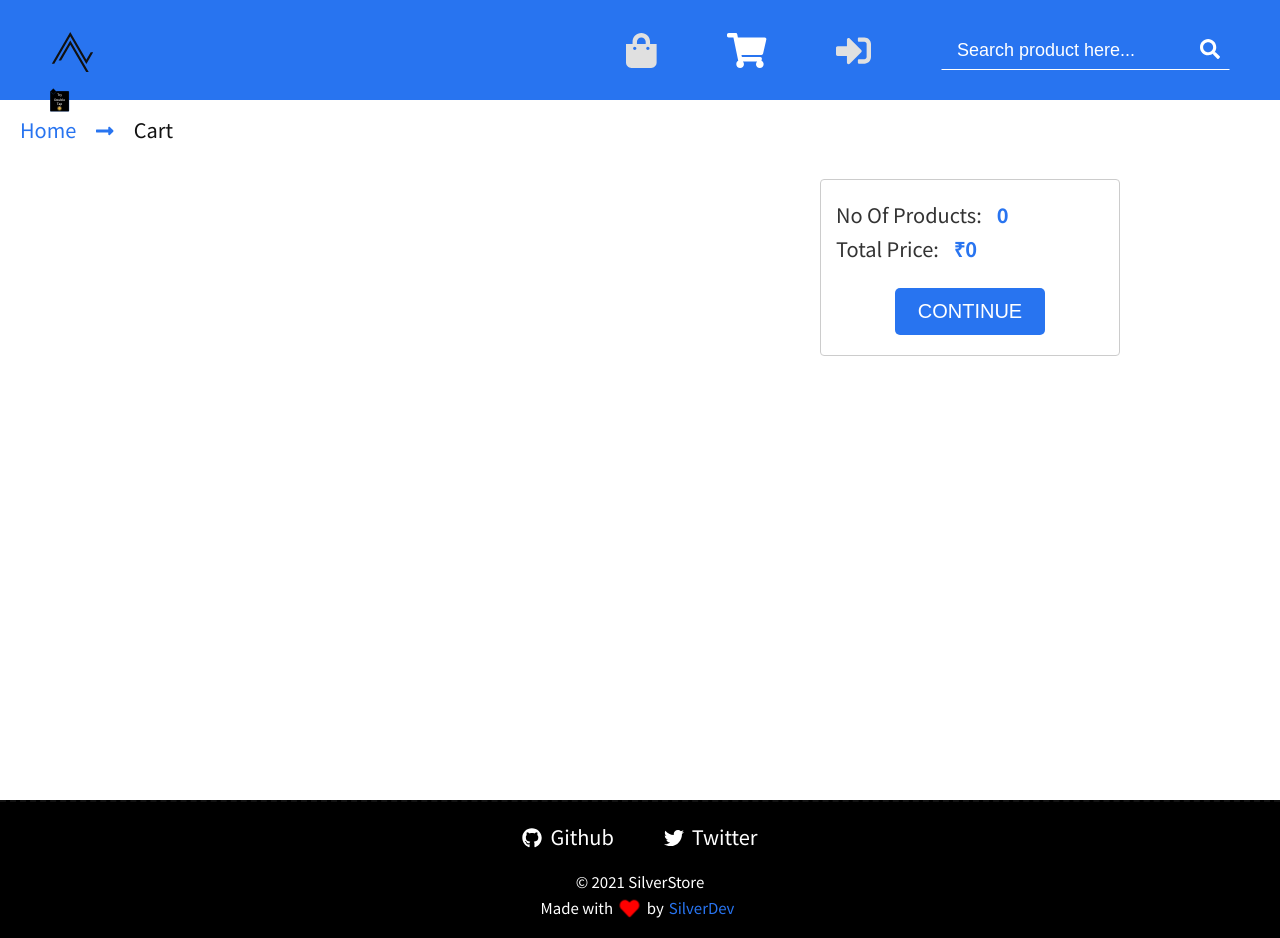
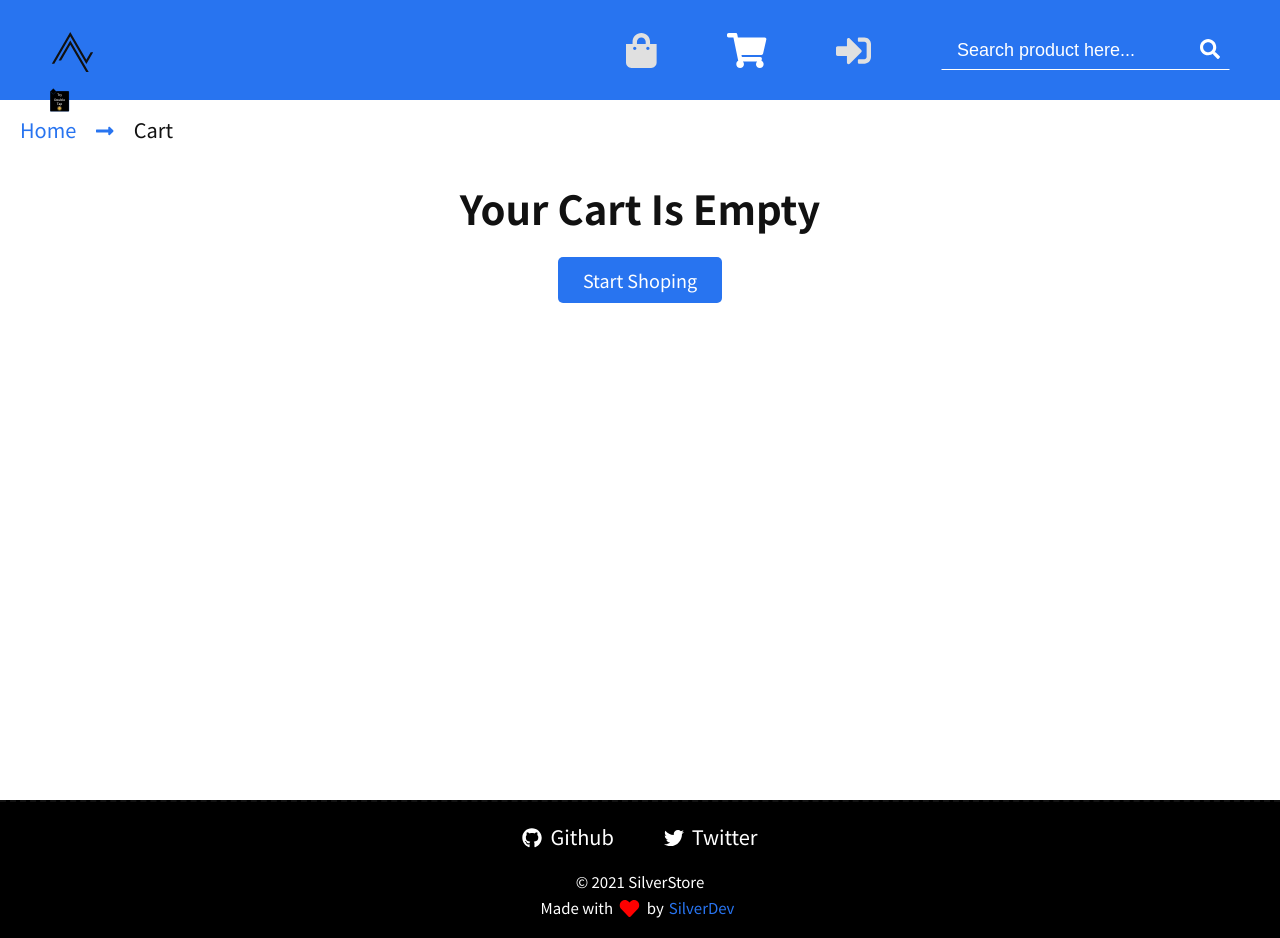
Before and after one commit to Joker-Bat/silverstore, a React (Create React App) app: page /cart in a window 1280 px wide. Built offline with nearby package versions, Linux system fonts and the light colour scheme.

Commit message:
Added Empty Cart page

```diff
--- a/src/components/Cart/Cart.js
+++ b/src/components/Cart/Cart.js
@@ -5,13 +5,23 @@ import classes from "./Cart.module.scss";
 // Components
 import CartItem from "./CartItem/CartItem";
 import PriceCard from "./PriceCard/PriceCard";
+import EmptyCart from "./EmptyCart/EmptyCart";
 
 // Redux Toolkit
 import { useSelector } from "react-redux";
 
 const Cart = () => {
   const { products } = useSelector((state) => state.cart);
-  return (
+
+  const totalPrice = products.reduce((acc, item) => {
+    return (acc += item.subTotal);
+  }, 0);
+
+  const totalProducts = products.reduce((acc, item) => {
+    return (acc += item.count);
+  }, 0);
+
+  const Component = (
     <div className={classes.Cart}>
       <div className={classes.CartItemsContainer}>
         {products.map((item, index) => {
@@ -19,10 +29,12 @@ const Cart = () => {
         })}
       </div>
       <div className={classes.PriceContainer}>
-        <PriceCard />
+        <PriceCard totalPrice={totalPrice} totalProducts={totalProducts} />
       </div>
     </div>
   );
+
+  return products.length !== 0 ? Component : <EmptyCart />;
 };
 
 export default Cart;
--- /dev/null
+++ b/src/components/Cart/EmptyCart/EmptyCart.js
@@ -0,0 +1,18 @@
+import React from "react";
+
+// Styles
+import classes from "./EmptyCart.module.scss";
+
+// Components
+import Button from "../../UI/Button/Button";
+
+const EmptyCart = () => {
+  return (
+    <section className={classes.EmptyCart}>
+      <h1>Your cart is empty</h1>
+      <Button name="start shoping" capitalize large route="/products" />
+    </section>
+  );
+};
+
+export default EmptyCart;
--- /dev/null
+++ b/src/components/Cart/EmptyCart/EmptyCart.module.scss
@@ -0,0 +1,12 @@
+.EmptyCart {
+  padding: 2rem;
+  display: flex;
+  flex-direction: column;
+  align-items: center;
+
+  h1 {
+    font-size: 4rem;
+    text-transform: capitalize;
+    margin-bottom: 2rem;
+  }
+}
--- a/src/components/Cart/PriceCard/PriceCard.js
+++ b/src/components/Cart/PriceCard/PriceCard.js
@@ -11,16 +11,7 @@ import SimpleButton from "../../UI/SimpleButton/SimpleButton";
 // import {} from "../../../store/cart/cartSlice";
 import { useSelector } from "react-redux";
 
-const PriceCard = () => {
-  const { products } = useSelector((state) => state.cart);
-  const totalPrice = products.reduce((acc, item) => {
-    return (acc += item.subTotal);
-  }, 0);
-
-  const totalProducts = products.reduce((acc, item) => {
-    return (acc += item.count);
-  }, 0);
-
+const PriceCard = ({ totalPrice, totalProducts }) => {
   return (
     <div className={classes.PriceCard}>
       <div className={classes.TotalProducts}>
```
